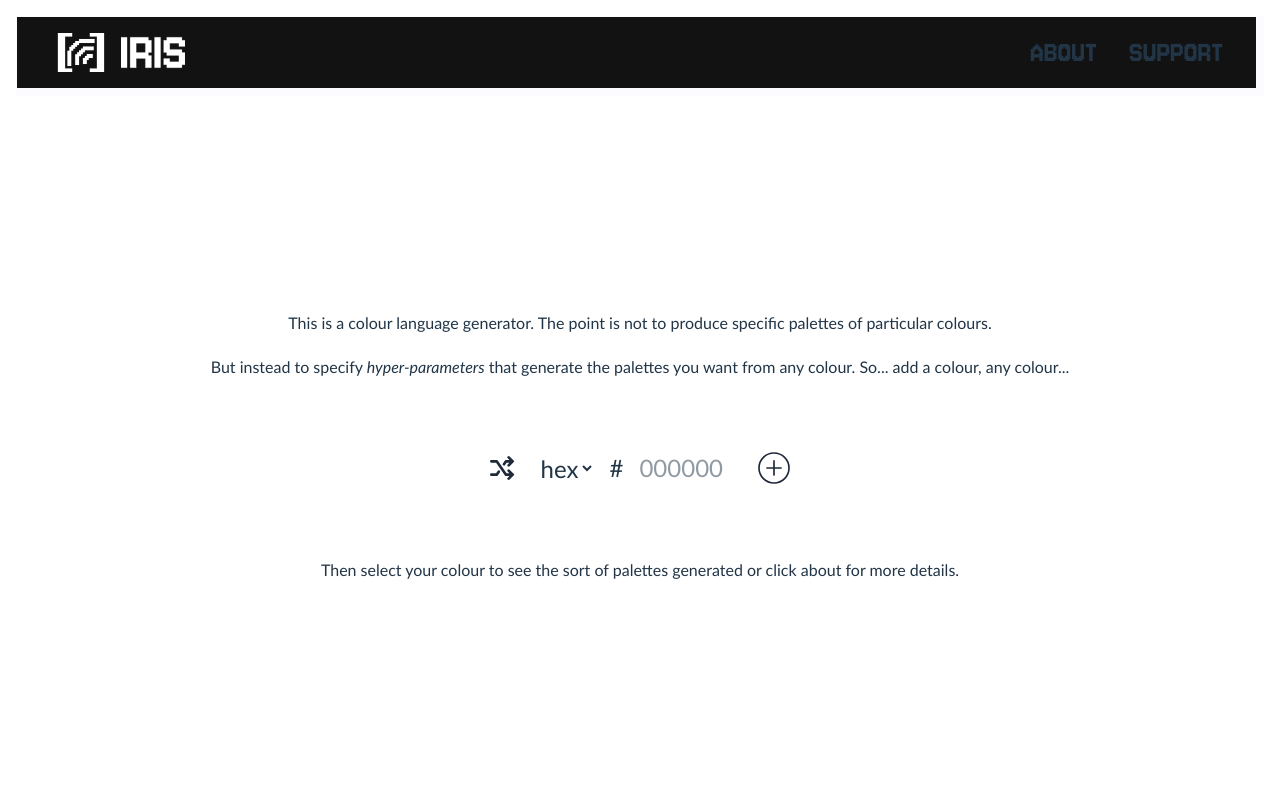
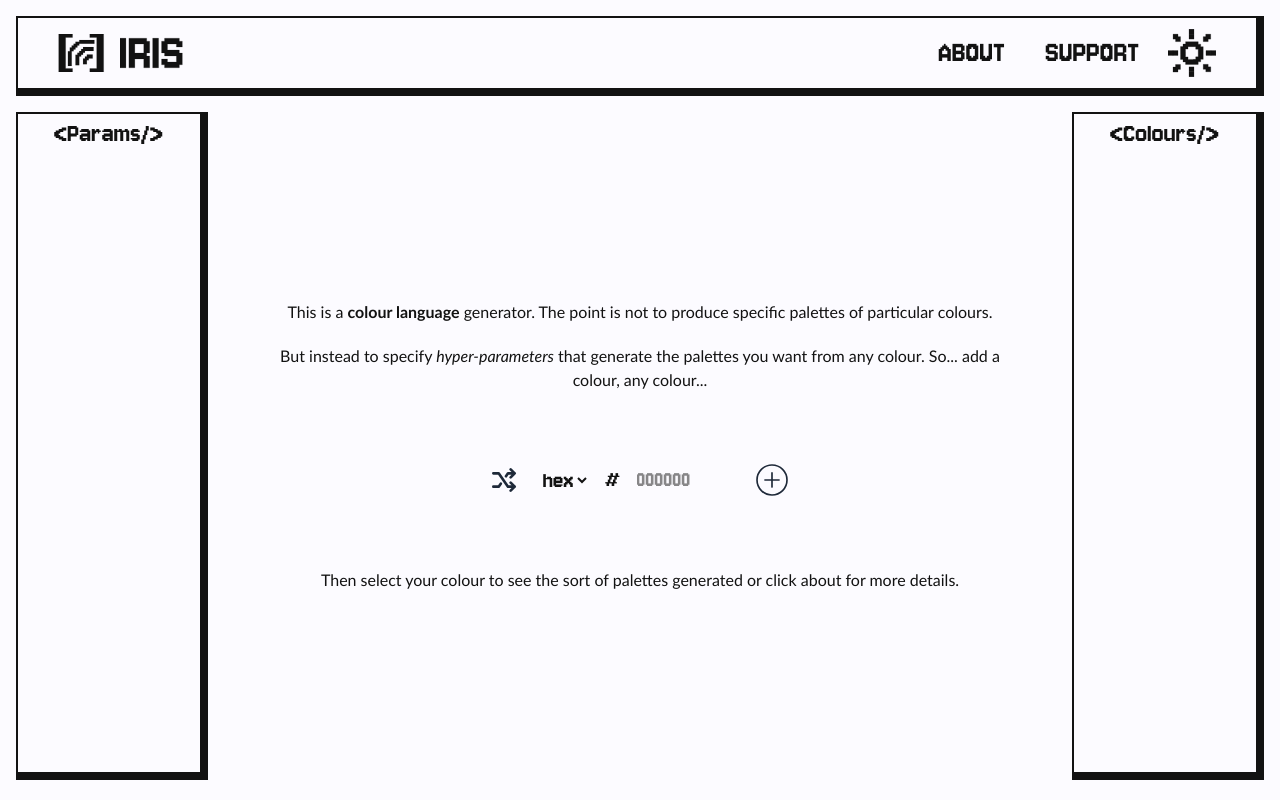
Before and after one commit to mharkness1/iris, a React (Vite) app: page / in a window 1280 px wide. Built offline with nearby package versions, Linux system fonts and the light colour scheme.

Commit message:
D: redesign sidebar start

```diff
--- a/src/App.css
+++ b/src/App.css
@@ -20,6 +20,8 @@
   height: 100%;
   padding-left: 3rem;
   padding-right: 3rem;
+  color: var(--color-secondary);
+  transition: color 1s ease;
 }
 
 .card {
@@ -35,7 +37,3 @@
 input:focus{
   outline: none;
 }
-
-.placeholder {
-  color: light-dark(#d3d3d3, #484848);
-}
--- a/src/components/Sidebar/sidebar.css
+++ b/src/components/Sidebar/sidebar.css
@@ -1,15 +1,21 @@
 .sidebar {
     left: 0;
     height: 100%;
-    min-width: 18vw;
-    transition: left 0.3s ease-in-out;
+    min-width: 15vw;
+    transition: left 1s ease-in-out;
     display: flex;
     flex-direction: column;
-    border-right: 2px solid;
-    border-color: light-dark(#242424, #ffffff);
+    margin: 1rem;
+    border: 2px solid;
+    border-right: 8px solid;
+    border-bottom: 8px solid;
     overflow-y:auto;
     overflow-x: hidden;
     max-width: 23vw;
+    font-family: "Jersey";
+    color: var(--color-secondary);
+} .sidebar p {
+    font-size: 1.75rem;
 }
 
 .add-colour-button {
@@ -23,6 +29,8 @@
     border-color: light-dark(#242424, #ffffff);
     margin: 0.75rem;
 }
+
+
 .add-colour-button:hover {
     background-color: light-dark(#ededed, #313131);
 }
--- a/src/components/Sidebar/sidebar.tsx
+++ b/src/components/Sidebar/sidebar.tsx
@@ -1,33 +1,18 @@
-import { ColourContext } from "../../context/colourContext";
-import ColourBlock from "./colour_block/colour_block";
-import AddColourSidebar from "./colour_block/add_colour_sidebar";
 import './sidebar.css'
-import { useContext } from "react";
 
 type Props = {
-    handleSidebar: () => void;
+    name: string;
 }
 
-const Sidebar: React.FC<Props> = ({handleSidebar}) => {
-    const colourContext = useContext(ColourContext)
-    const colours = colourContext?.colours
+const Sidebar: React.FC<Props> = ({ name }) => {
 
     return (
-            <>
             <div className="sidebar h-full">
-                <div className="px-4 py-2">
+
                 <div className="text-xl text-center">
-                    <b>Colours</b>
-                    {
-                        colours?.map(colour =>
-                            <ColourBlock key={colour.name} colour={colour} handleSidebar={handleSidebar}/>
-                        )
-                    }
-                    <AddColourSidebar />
+                    <p>{name}</p>
                 </div>
                 </div>
-            </div>
-            </>
     );
 }
 
--- a/src/components/header/header.css
+++ b/src/components/header/header.css
@@ -14,14 +14,14 @@
     height: 5rem;
     padding: 1rem;
     min-height: 5rem;
-    border: 1px solid #FCFBFF;
-    border-right: 8px solid #FCFBFF;
-    border-bottom: 8px solid #FCFBFF;
-    background-color: #121212;
+    border: 2px solid var(--color-secondary);
+    border-right: 8px solid var(--color-secondary);
+    border-bottom: 8px solid var(--color-secondary);
+    background-color: var(--color-background);
 }
 
 .rainbow-box-header {
-  color: white;                 /* default fill/stroke */
+  color: var(--color-secondary);                 /* default fill/stroke */
   transition: color 1s ease,
               filter 1s ease;   /* ensures graceful fade back */
 }
@@ -40,6 +40,8 @@
 .nav-links {
   font-family: "Jersey", sans-serif;
   font-size: 2rem;
+  color: var(--color-secondary);
+  transition: color 1s ease;
 }
 .nav-links:hover {
   text-decoration: underline;
--- a/src/components/header/header.tsx
+++ b/src/components/header/header.tsx
@@ -1,3 +1,4 @@
+import ThemeToggle from '../../utils/themeToggle';
 import './header.css'
 
 const PageHeader: React.FC = () => {
@@ -30,13 +31,14 @@ const PageHeader: React.FC = () => {
 
 
             </div>
-            <div className='justify-self-end self-center'>
-                <button className='m-4 self-center'>
-                    <p className='nav-links'>ABOUT</p>
+            <div className='justify-self-end self-center pr-4 flex'>
+                <button className='m-2 p-3 self-center nav-links'>
+                    <p>ABOUT</p>
                 </button>
-                <button className='m-4 self-center'>
-                    <p className='nav-links'>SUPPORT</p>
+                <button className='m-2 p-3 self-center nav-links'>
+                    <p>SUPPORT</p>
                 </button>
+                <ThemeToggle />
             </div>
         </div>
     )
--- a/src/components/input/input_main.tsx
+++ b/src/components/input/input_main.tsx
@@ -123,7 +123,7 @@ const InputColour: React.FC = () => {
         case "hex":
             return (
                 <div>
-                    <form className="card" onSubmit={afterSubmission}>
+                    <form className="card pixel-font" onSubmit={afterSubmission}>
                         <RandomButton onClick={handleRandomHexClick}/>
                         { renderTypeInput }
                         <HexInput
@@ -137,7 +137,7 @@ const InputColour: React.FC = () => {
         case "hsl":
             return (
                 <div>
-                    <form className="card" onSubmit={afterSubmission}>
+                    <form className="card pixel-font" onSubmit={afterSubmission}>
                         <RandomButton onClick={handleRandomHSLClick}/>
                         { renderTypeInput }
                         <HslInput
@@ -151,7 +151,7 @@ const InputColour: React.FC = () => {
         case "rgb":
             return (
                 <div>
-                    <form className="card" onSubmit={afterSubmission}>
+                    <form className="card pixel-font" onSubmit={afterSubmission}>
                         <RandomButton onClick={handleRandomRGBClick} />
                         { renderTypeInput }
                         <RgbInput
--- a/src/components/pages/empty.tsx
+++ b/src/components/pages/empty.tsx
@@ -6,7 +6,7 @@ const EmptySwatch: React.FC = () => {
 
   return (
     <div className='main-section justify-center items-center text-center gap-5'>
-        <p>This is a colour language generator. The point is not to produce specific palettes of particular colours.</p>
+        <p>This is a <b>colour language</b> generator. The point is not to produce specific palettes of particular colours.</p>
         <p>But instead to specify <i>hyper-parameters</i> that generate the palettes you want from any colour. So... add a colour, any colour...</p>
         <InputColour />
         <p>Then select your colour to see the sort of palettes generated or click about for more details.</p>
--- a/src/components/pages/main.tsx
+++ b/src/components/pages/main.tsx
@@ -1,10 +1,13 @@
 import React from "react";
 import EmptySwatch from "./empty";
+import Sidebar from "../sidebar/sidebar";
 
 const MainPage: React.FC = () => {
     return (
         <div className='whole-page'>
+          <Sidebar name="<Params/>"/>
           <EmptySwatch />
+          <Sidebar name="<Colours/>"/>
         </div>
   )
 };
--- a/src/index.css
+++ b/src/index.css
@@ -3,26 +3,33 @@
   font-family: "Jersey", sans-serif;
   src: url("public/Jersey10-Regular.ttf");
 }
+@custom-variant dark (&:where(.dark, .dark *));
+
+@theme {
+  --color-background: #FCFBFF;
+  --color-secondary: #121212;
+  --color-mid: #858585;
+  --color-accent-plum: #5c1848;
+}
+
+.dark {
+  --color-background: #121212;
+  --color-secondary: #FCFBFF;
+  --color-mid: #858585;
+  --color-accent-plum: #5c1848;
+}
+
 :root {
-  font-family: 'Trebuchet MS', sans-serif;
+  font-family:'Trebuchet MS', 'Lucida Sans Unicode', 'Lucida Grande', 'Lucida Sans', Arial, sans-serif;
   line-height: 1.5;
-  font-weight: 400;
 
-  color-scheme: light dark;
-  background-color: #121212;
+  background-color: var(--color-background);
 
   font-synthesis: none;
   text-rendering: optimizeLegibility;
   -webkit-font-smoothing: antialiased;
   -moz-osx-font-smoothing: grayscale;
 }
-
-a {
-  font-weight: 500;
-  color: #646cff;
-  text-decoration: inherit;
-}
-
 
 body {
   margin: 0;
@@ -38,12 +45,10 @@ h1 {
   font-weight: bold;
 }
 
-@media (prefers-color-scheme: light) {
-  :root {
-    color: #213547;
-    background-color: #ffffff;
-  }
-  a:hover {
-    color: #747bff;
-  }
+.pixel-font {
+  font-family: "Jersey";
 }
+
+.secondary-col {
+  color: var(--color-secondary)
+}
--- /dev/null
+++ b/src/utils/themeToggle.tsx
@@ -0,0 +1,156 @@
+import { useEffect, useState } from "react";
+
+type Theme = "light" | "dark";
+
+// Get system preference
+function getSystemTheme(): Theme {
+  return window.matchMedia("(prefers-color-scheme: dark)").matches ? "dark" : "light";
+}
+
+// Apply theme to <html>
+function applyTheme(theme: Theme) {
+  document.documentElement.classList.toggle("dark", theme === "dark");
+}
+
+export default function ThemeToggle() {
+  const [theme, setThemeState] = useState<Theme>(getSystemTheme());
+  const [manualOverride, setManualOverride] = useState<boolean>(false);
+
+  // Listen to system preference changes if no manual override
+  useEffect(() => {
+    const mql = window.matchMedia("(prefers-color-scheme: dark)");
+
+    const handleChange = (e: MediaQueryListEvent) => {
+      if (!manualOverride) {
+        const sysTheme: Theme = e.matches ? "dark" : "light";
+        setThemeState(sysTheme);
+        applyTheme(sysTheme);
+      }
+    };
+
+    // Firefox requires addEventListener for "change"
+    if (mql.addEventListener) mql.addEventListener("change", handleChange);
+    else mql.addListener(handleChange); // Safari fallback
+
+    return () => {
+      if (mql.removeEventListener) mql.removeEventListener("change", handleChange);
+      else mql.removeListener(handleChange);
+    };
+  }, [manualOverride]);
+
+  // Apply theme on mount
+  useEffect(() => {
+    applyTheme(theme);
+  }, [theme]);
+
+  const toggleTheme = () => {
+    const newTheme: Theme = theme === "light" ? "dark" : "light";
+    setThemeState(newTheme);
+    applyTheme(newTheme);
+    setManualOverride(true); // user now overrides system
+  };
+
+  return (
+    <button
+      onClick={toggleTheme}
+      className="p-2"
+    >
+      {theme === "light" ?
+
+    <svg className="w-12 h-12 secondary-col" viewBox="0 0 1182 1182" version="1.1"  xmlns="http://www.w3.org/2000/svg" xmlnsXlink="http://www.w3.org/1999/xlink" xmlSpace="preserve" style={{ fill: "currentColor", stroke: "currentColor", fillRule: "evenodd", clipRule: "evenodd", strokeLinejoin: "round", strokeMiterlimit: 2 }}>
+<g id="Sun" transform="matrix(3.98906e-16,6.51463,-6.51463,3.98906e-16,4598.92,-1738.84)">
+        <g transform="matrix(6.12323e-17,-1,1,6.12323e-17,-464.978,847.67)">
+            <path d="M189.028,827.761L189.028,798.302L198.465,798.302L198.465,788.837L208.292,788.837L208.292,779.621L255.889,779.654L255.889,789.091L265.354,789.091L265.354,798.528L274.819,798.528L274.819,846.686L265.383,846.686L265.383,856.151L255.946,856.151L255.946,865.617L208.018,865.617L208.018,856.18L198.553,856.18L198.553,846.743L189.088,846.743L189.088,827.761L189.028,827.761ZM207.902,807.767L207.902,817.689L208.018,817.689L208.018,837.306L217.484,837.306L217.484,846.743L237.072,846.743L237.072,846.686L246.509,846.686L246.509,837.221L255.946,837.221L255.946,808.022L246.423,807.964L246.423,798.528L227.165,798.528L227.165,798.551L217.338,798.551L217.338,807.767L207.902,807.767Z"/>
+        </g>
+        <g>
+            <g transform="matrix(-0.798977,9.78464e-17,-9.81429e-17,-0.801398,913.908,714.83)">
+                <rect x="750" y="177.165" width="23.622" height="23.622"/>
+            </g>
+            <g transform="matrix(-0.798977,9.78464e-17,-9.81429e-17,-0.801398,904.471,705.365)">
+                <rect x="750" y="177.165" width="23.622" height="23.622"/>
+            </g>
+        </g>
+        <g>
+            <g transform="matrix(3.06388e-17,-0.798977,0.801398,3.07317e-17,144.274,1286.12)">
+                <rect x="750" y="177.165" width="23.622" height="23.622"/>
+            </g>
+            <g transform="matrix(3.06388e-17,-0.798977,0.801398,3.07317e-17,153.739,1276.69)">
+                <rect x="750" y="177.165" width="23.622" height="23.622"/>
+            </g>
+        </g>
+        <g>
+            <g transform="matrix(-0.798977,9.78464e-17,-9.81429e-17,-0.801398,1027.95,705.108)">
+                <rect x="750" y="177.165" width="23.622" height="23.622"/>
+            </g>
+            <g transform="matrix(3.06388e-17,-0.798977,0.801398,3.07317e-17,258.345,1172.08)">
+                <rect x="750" y="177.165" width="23.622" height="23.622"/>
+            </g>
+        </g>
+        <g>
+            <g transform="matrix(-0.798977,9.78464e-17,-9.81429e-17,-0.801398,904.284,768.534)">
+                <rect x="750" y="177.165" width="23.622" height="23.622"/>
+            </g>
+            <g transform="matrix(-0.798977,9.78464e-17,-9.81429e-17,-0.801398,885.411,768.534)">
+                <rect x="750" y="177.165" width="23.622" height="23.622"/>
+            </g>
+        </g>
+        <g>
+            <g transform="matrix(-0.798977,9.78464e-17,-9.81429e-17,-0.801398,1047.05,768.534)">
+                <rect x="750" y="177.165" width="23.622" height="23.622"/>
+            </g>
+            <g transform="matrix(-0.798977,9.78464e-17,-9.81429e-17,-0.801398,1028.18,768.534)">
+                <rect x="750" y="177.165" width="23.622" height="23.622"/>
+            </g>
+        </g>
+        <g>
+            <g transform="matrix(-0.798977,9.78464e-17,-9.81429e-17,-0.801398,966.358,828.987)">
+                <rect x="750" y="177.165" width="23.622" height="23.622"/>
+            </g>
+            <g transform="matrix(-0.798977,9.78464e-17,-9.81429e-17,-0.801398,966.358,847.917)">
+                <rect x="750" y="177.165" width="23.622" height="23.622"/>
+            </g>
+        </g>
+        <g>
+            <g transform="matrix(-0.798977,9.78464e-17,-9.81429e-17,-0.801398,966.358,704.479)">
+                <rect x="750" y="177.165" width="23.622" height="23.622"/>
+            </g>
+            <g transform="matrix(-0.798977,9.78464e-17,-9.81429e-17,-0.801398,966.358,685.548)">
+                <rect x="750" y="177.165" width="23.622" height="23.622"/>
+            </g>
+        </g>
+        <g>
+            <g transform="matrix(3.06388e-17,-0.798977,0.801398,3.07317e-17,268.667,1286.33)">
+                <rect x="750" y="177.165" width="23.622" height="23.622"/>
+            </g>
+            <g transform="matrix(0.798977,1.59124e-16,-1.59606e-16,0.801398,-198.308,516.719)">
+                <rect x="750" y="177.165" width="23.622" height="23.622"/>
+            </g>
+        </g>
+    </g>
+</svg>
+
+:
+<svg
+  className="w-12 h-12 secondary-col"
+  viewBox="0 0 1182 1182"
+  xmlns="http://www.w3.org/2000/svg"
+  preserveAspectRatio="xMidYMid meet"
+  style={{
+    stroke: "currentcolor",
+    fill: "currentcolor",
+    fillRule: "evenodd",
+    clipRule: "evenodd",
+    strokeLinejoin: "round",
+    strokeMiterlimit: 2,
+  }}
+>
+    <g id="Moon" transform="matrix(6.56645,0,0,6.56645,-2387.78,-4748.36)">
+        <path d="M410.556,836.92L410.556,788.993L419.993,788.993L419.993,779.528L438.866,779.528L438.866,798.458L448.303,798.458L448.303,817.519L463.42,817.519L463.42,827.398L487.082,827.398L487.082,846.328L477.645,846.328L477.645,855.794L429.487,855.794L429.487,846.357L420.021,846.357L420.021,836.92L410.556,836.92Z"/>
+    </g>
+</svg>
+
+}
+
+    </button>
+  );
+}
```
Also changed, not shown: index.html (+7 -0 lines).
